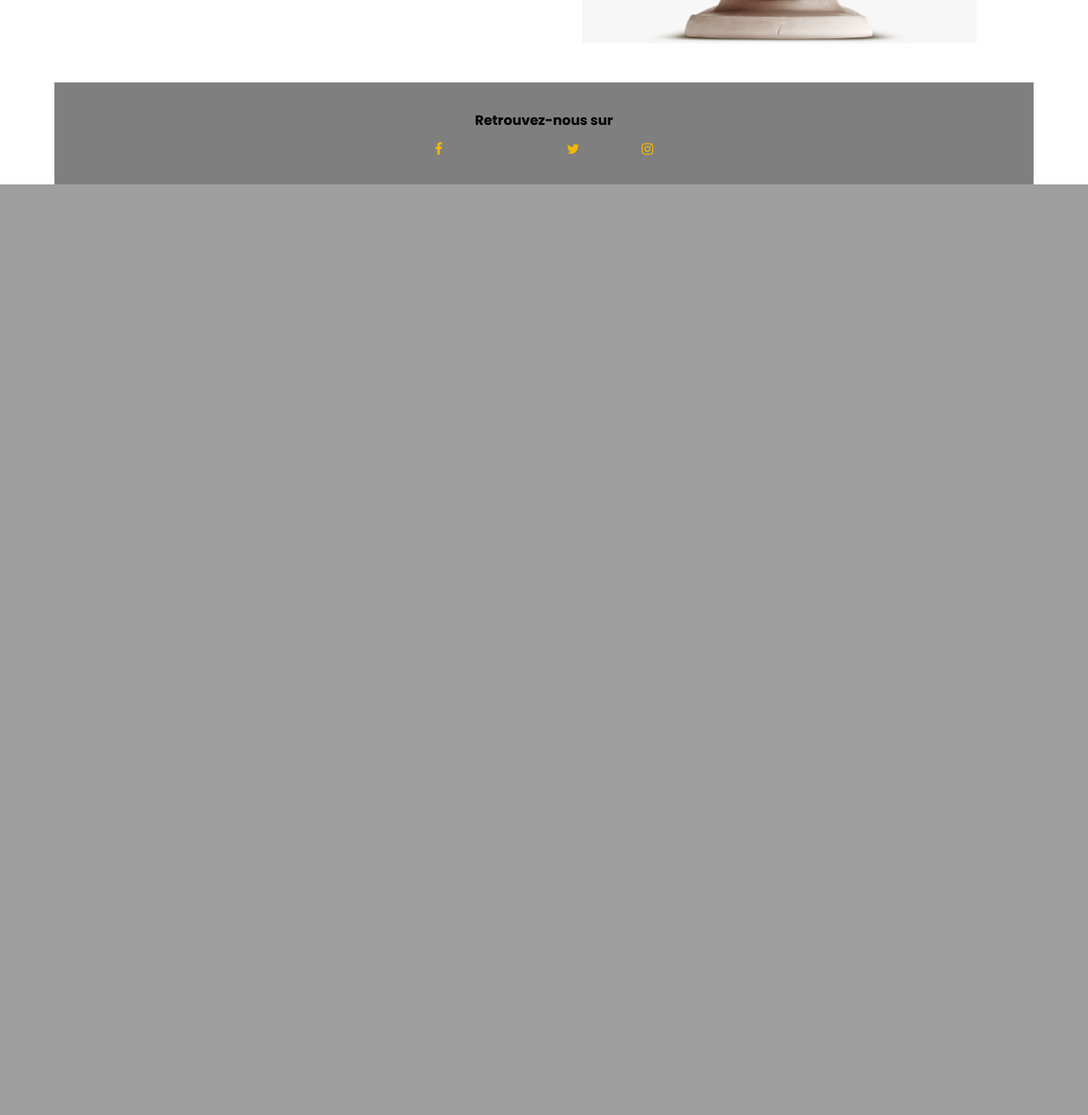
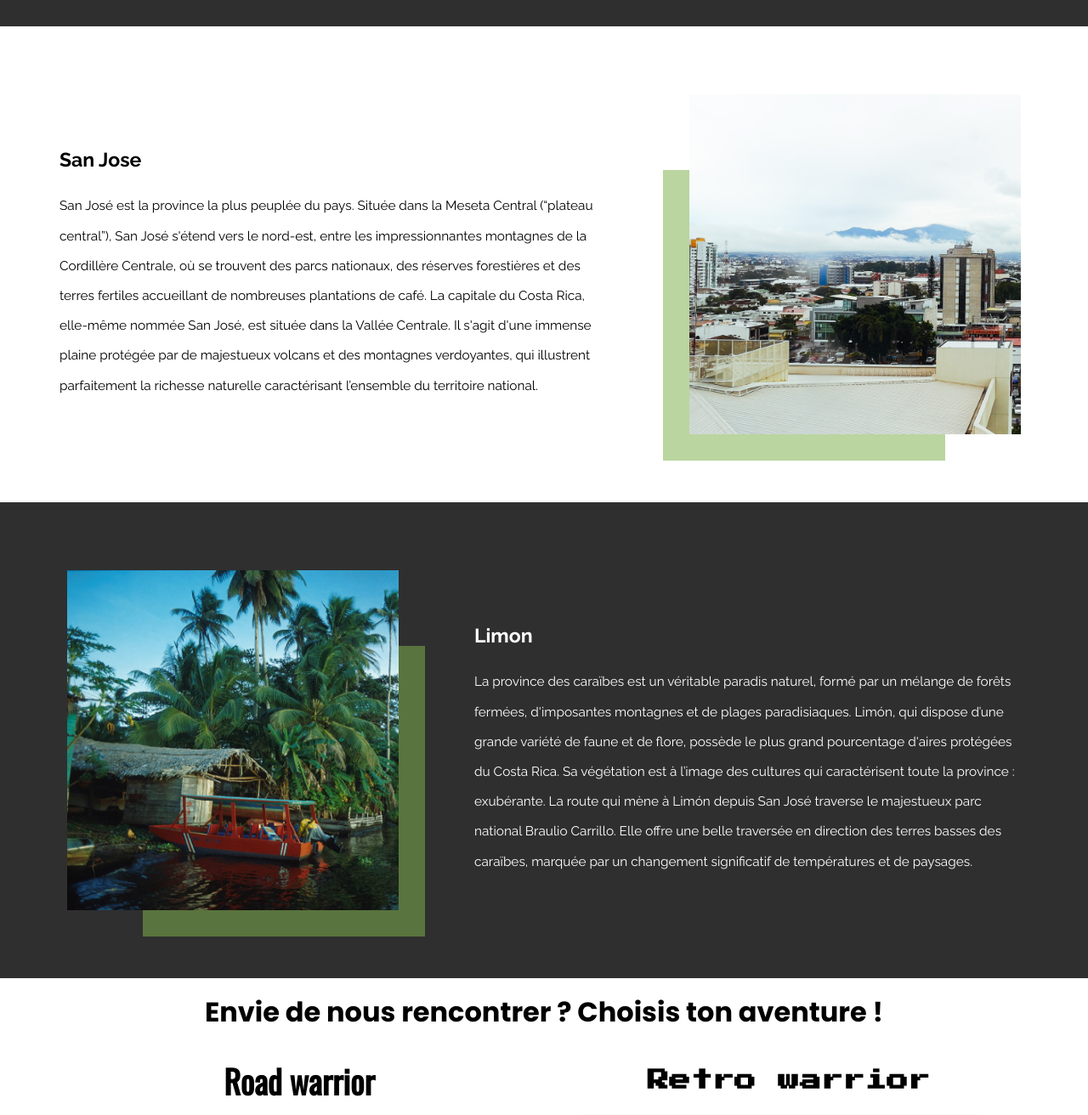
Before and after one commit to gaspard-lonchampt/voyages, a PHP site: page /voyages/voyage4.html in a window 1280 px wide. Shown: the part 2989-4301 px from the top of the page at 85% size. Before the commit the page ends 3206 px from the top, so only its background shows below. Run offline with PHP 8.4, Linux system fonts and the light colour scheme; a map, chart or similar area stays blank.

Commit message:
ajout section province costa rica

```diff
--- a/CSS/voyage4.css
+++ b/CSS/voyage4.css
@@ -208,3 +208,66 @@
   color: white;
   background-color: #80b04b;
 }
+
+/* CCS section provinces */
+.contenu_region h1 {
+  font-size: 2vw;
+  background-color:  rgba(0, 0, 0, 0.815) ;
+  color: white;
+  padding: 30px 30px 0px 30px;
+}
+
+.contenu_region span {
+  color : #80b04b ;
+}
+.province {
+  width : 100% ;
+  display: flex;
+  align-items: center;
+  padding: 30px;
+}
+
+.bloc_img {
+  width : 40% ;
+}
+
+.bloc_txt {
+  width : 60% ;
+  line-height: 2.2em;
+  padding: 40px;
+}
+
+.bloc_txt p {
+  font-size: 1.2vw;
+}
+
+.bloc_txt h3 {
+  font-size : 1.8vw ;
+  padding: 20px 0px;
+}
+
+.bloc_img div {
+  background-size: cover;
+  background-repeat: no-repeat;
+  width: 80% ;
+  height : 50vh ;
+  margin: 50px auto;
+  box-shadow: 60px 60px 0px -29px #7fb04b88;
+}
+
+.alajuela .bloc_img div {
+  background-image: url(../media/photos/alajuela.jpeg);
+}
+
+.sanjose .bloc_img div {
+  background-image: url(../media/photos/chalo-garcia-eGEPALRGiQk-unsplash.jpg);
+  box-shadow: -60px 60px 0px -29px #7fb04b88;
+}
+.limon .bloc_img div {
+  background-image: url(../media/photos/limon.jpg);
+}
+
+.alajuela , .limon {
+  background-color:  rgba(0, 0, 0, 0.815) ;
+  color: white;
+}
--- a/voyages/voyage3.html
+++ b/voyages/voyage3.html
@@ -108,7 +108,7 @@
                             <div class="titre">
                                 <p id="discover"> Découvrir</p>
                                 <h1> Découvrez la ville de Bruxelles.</h1>
-                                <p>Lorem ipsum dolor sit amet consectetur adipisicing elit. Nemo, inventore repellendus modi aperiam necessitatibus voluptatem laudantium eaque perspiciatis adipisci, sunt numquam animi. Reprehenderit aut sit perspiciatis delectus repellat earum voluptas.</p>
+                                <p>Bruxelles ou la ville de Bruxelles est une commune de Belgique de 183 287 habitants, capitale de la Belgique, de la Communauté française, de la Communauté flamande ainsi que le siège de plusieurs institutions de l'Union européenne. La commune porte le titre honorifique de ville.</p>
                             </div>
 
                             <div class="bouton">
--- a/voyages/voyage4.html
+++ b/voyages/voyage4.html
@@ -139,7 +139,7 @@
                         </div>
                         <h3> Parc Corcovado</h3>
                         <p> Le parc national du Corcovado est une réserve naturelle située  dans le sud-ouest du Costa Rica, où divers écosystèmes tropicaux sont protégés. Considéré comme l'une des régions les plus riches en biodiversité du monde, le parc abrite des aras rouges, des tapirs, des jaguars et des singes-écureuils. On y trouve des milieux naturels variés, allant des plages et mangroves du Pacifique aux forêts tropicales des plaines et des montagnes.</p>
-                        <form action="lesite">
+                        <form action="https://www.bestjobersblog.com/costa-rica-into-the-wild-dans-le-parc-national-de-corcovado/">
                             <input type="submit" value="Découvrir">
                         </form>
                     </div>
@@ -150,7 +150,7 @@
                         </div>
                         <h3> Isla Del Cano</h3>
                         <p> L'île del Caño est une petite île située à environ 20 km de la baie de Drake, au Costa Rica, dans l'océan Pacifique à l'ouest de la péninsule d'Osa. Elle appartient administrativement à la province de Puntarenas et du parc national Corcovado. C'est une destination touristique populaire qui attire les visiteurs pour ses plages, ses récifs coralliens et sa vie marine.</p>
-                        <form action="lesite">
+                        <form action="https://www.bouger-voyager.com/isla-del-cano/">
                             <input type="submit" value="Découvrir">
                         </form>
                     </div>
@@ -165,6 +165,65 @@
                             <input type="submit" value="Découvrir">
                         </form>
                     </div>
+                </article>
+            </section>
+
+            <section id="region_costa">
+                <article class="contenu_region">
+                    <h1> les différentes provinces du <span>Costa Rica</span>. </h1>
+                    <div class="province alajuela">
+
+                        <div class="bloc_img">
+                            <div>
+                                <!-- background-->
+                            </div>
+                        </div>
+
+                        <div class="bloc_txt">
+                            <h3> Alajuela</h3>
+                            <p> C'est l'une des plus grandes provinces du Costa Rica, également est connue sous le nom de “Terre des Mangues”. Son territoire s'étend au nord, jusqu'à la frontière avec le Nicaragua. Fondée en 1782, Alajuela est le berceau de personnages historiques célèbres tels Juan Santamaría, héros national ayant incendié la bâtisse de Rivas en 1856.
+
+                                La province, qui détient une incroyable richesse naturelle, se caractérise par une topographie hétérogène qui va de la forêt pluvieuse aux exubérantes plaines du nord. Les visiteurs peuvent notamment y admirer deux des volcans actifs les plus impressionnants du pays : le volcan Arenal, près de la ville de San Carlos, et le volcan Poás, dans la cordillère volcanique centrale.</p>
+                        </div>
+
+                    </div>
+
+                    <div class="province sanjose">
+
+                        <div class="bloc_txt">
+                            <h3> San Jose</h3>
+                            <p> San José est la province la plus peuplée du pays. Située dans la Meseta Central (“plateau central”), San José s'étend vers le nord-est, entre les impressionnantes montagnes de la Cordillère Centrale, où se trouvent des parcs nationaux, des réserves forestières et des terres fertiles accueillant de nombreuses plantations de café.
+
+                                La capitale du Costa Rica, elle-même nommée San José, est située dans la Vallée Centrale. Il s'agit d'une immense plaine protégée par de majestueux volcans et des montagnes verdoyantes, qui illustrent parfaitement la richesse naturelle caractérisant l’ensemble du territoire national.</p>
+                        </div>
+
+                        <div class="bloc_img">
+                            <div>
+                                <!-- background-->
+                            </div>
+                        </div>
+
+
+                    </div>
+
+                    <div class="province limon">
+
+                        <div class="bloc_img">
+                            <div>
+                                <!-- background-->
+                            </div>
+                        </div>
+
+                        <div class="bloc_txt">
+                            <h3> Limon</h3>
+                            <p> La province des caraïbes est un véritable paradis naturel, formé par un mélange de forêts fermées, d'imposantes montagnes et de plages paradisiaques. Limón, qui dispose d’une grande variété de faune et de flore, possède le plus grand pourcentage d'aires protégées du Costa Rica. Sa végétation est à l’image des cultures qui caractérisent toute la province : exubérante.
+
+                                La route qui mène à Limón depuis San José traverse le majestueux parc national Braulio Carrillo. Elle offre une belle traversée en direction des terres basses des caraïbes, marquée par un changement significatif de températures et de paysages.</p>
+                        </div>
+
+                    </div>
+
+
                 </article>
             </section>
         </main>
```
Also changed, not shown: media/photos/alajuela.jpeg (added), media/photos/chalo-garcia-eGEPALRGiQk-unsplash.jpg (added), media/photos/limon.jpg (added).
